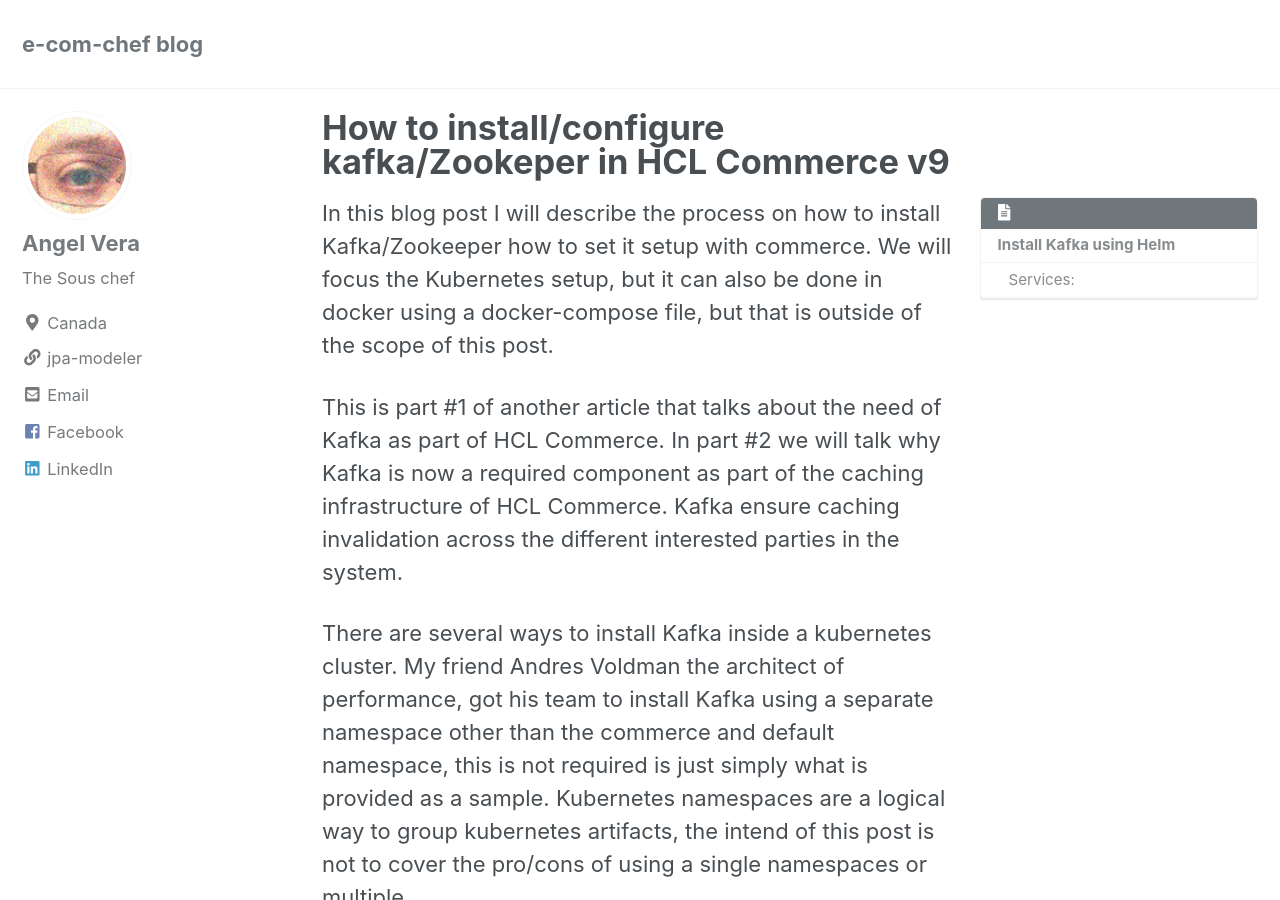
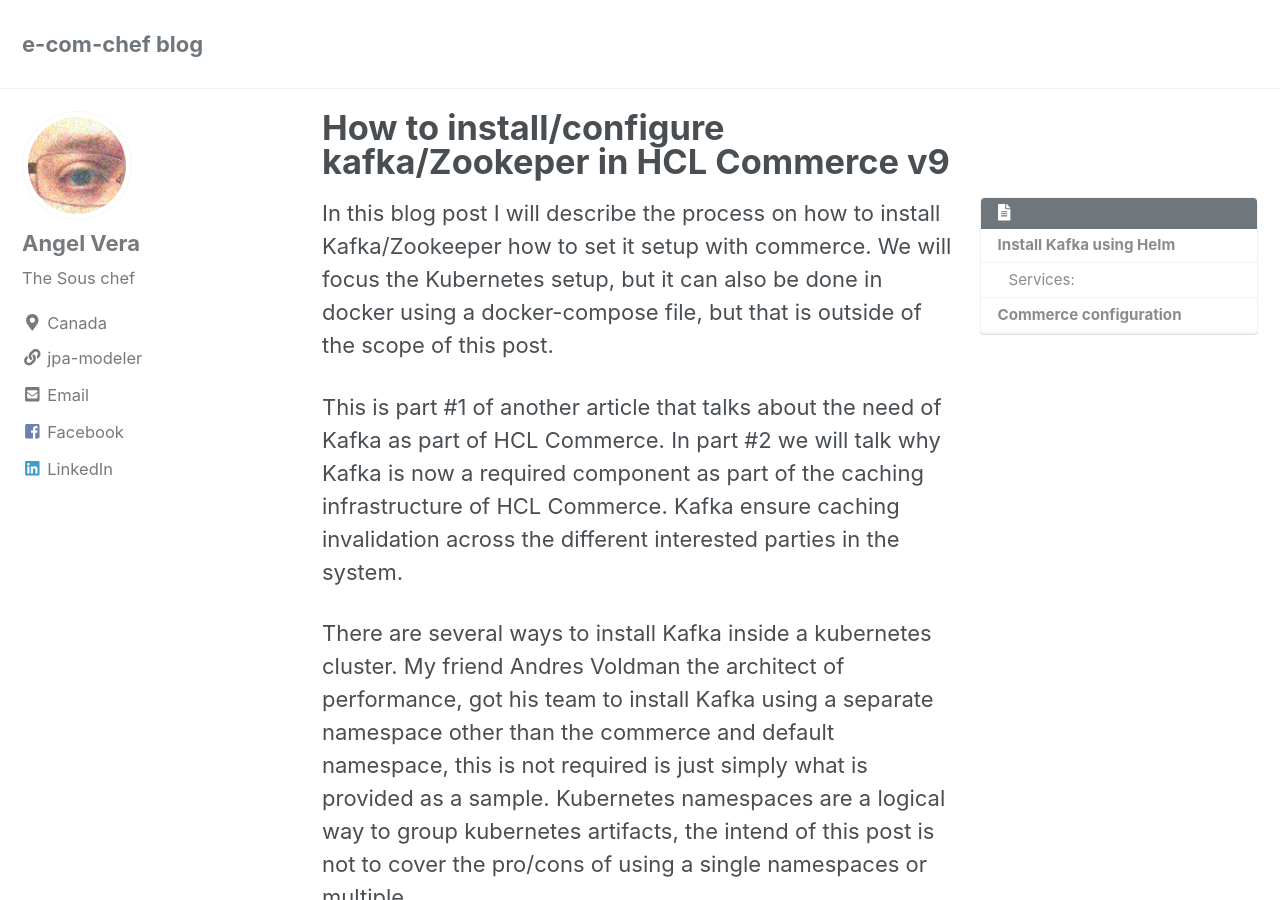
Before and after one commit to arvera/blog, a Jekyll site: the page built from _posts/2020-03-07-kafka_v9_install.md, in a window 1280 px wide and 900 px high. Built offline with Jekyll 4.4.1, drawn with Linux system fonts in a browser that asks for light colours; cached includes are drawn as plain includes; nearby versions of some CDN libraries.

Commit message:
updated for better TOC

```diff
--- a/_posts/2020-03-07-kafka_v9_install.md
+++ b/_posts/2020-03-07-kafka_v9_install.md
@@ -57,7 +57,7 @@
 | Long format (for pods from any namespace) | service.namespace.svc.cluster:port | my-kafka-zookeeper.kafka.svc.cluster.local:2181 |
 | Headless service | append pod | my-kafka-0.my-kafka-headless.kafka.svc.cluster |
 
-# Commerce configuration
+## Commerce configuration
 
 For commerce container to hook up to kafka/zookeeper, all is required is 3 variables. There two main ways to do this:
 - Using Vault
```
